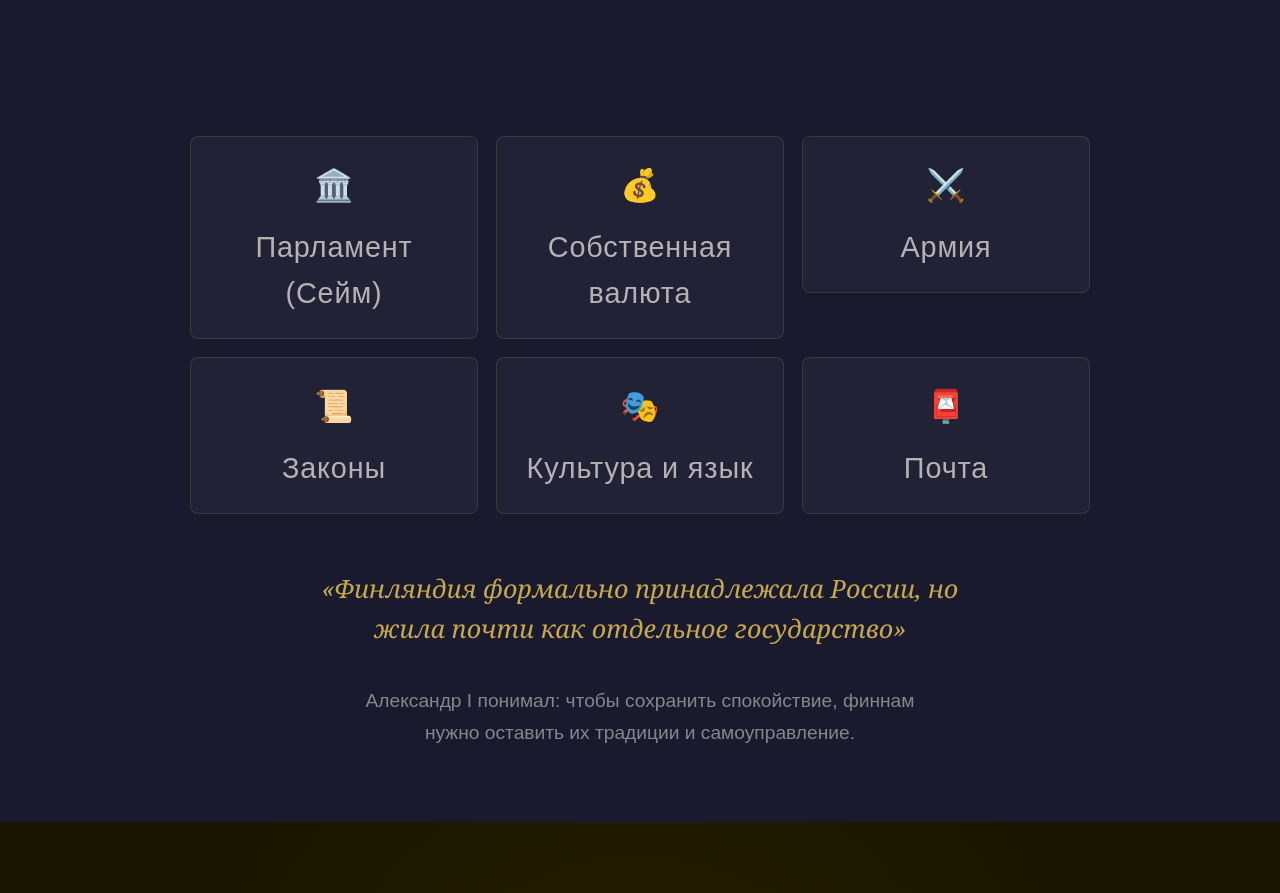
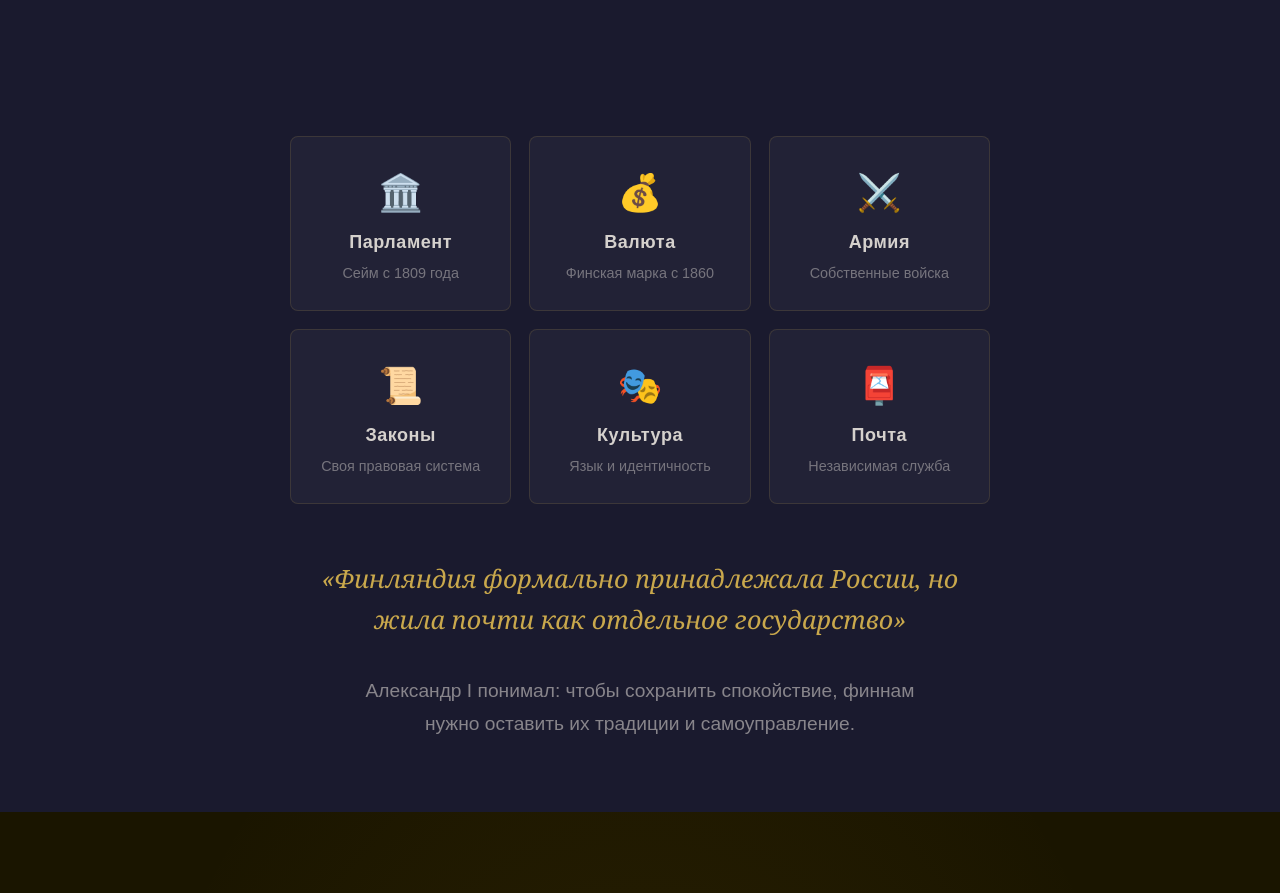
Before and after one commit to Gipoteza/finlandhistory, a Next.js app: page / in a window 1280 px wide. Shown: the part 2200-3093 px from the top of the page. Built offline with nearby package versions, Linux system fonts and the light colour scheme; a web font is replaced by a local one.

Commit message:
fix: center autonomy grid, equal card sizes, two-line labels

```diff
--- a/src/components/sections/ChapterAutonomy.tsx
+++ b/src/components/sections/ChapterAutonomy.tsx
@@ -7,12 +7,12 @@ import FadeInView from '@/components/animations/FadeInView';
 import StaggerReveal from '@/components/animations/StaggerReveal';
 
 const AUTONOMY_ATTRIBUTES = [
-  { emoji: '🏛️', label: 'Парламент (Сейм)' },
-  { emoji: '💰', label: 'Собственная валюта' },
-  { emoji: '⚔️', label: 'Армия' },
-  { emoji: '📜', label: 'Законы' },
-  { emoji: '🎭', label: 'Культура и язык' },
-  { emoji: '📮', label: 'Почта' },
+  { emoji: '🏛️', label: 'Парламент', sublabel: 'Сейм с 1809 года' },
+  { emoji: '💰', label: 'Валюта', sublabel: 'Финская марка с 1860' },
+  { emoji: '⚔️', label: 'Армия', sublabel: 'Собственные войска' },
+  { emoji: '📜', label: 'Законы', sublabel: 'Своя правовая система' },
+  { emoji: '🎭', label: 'Культура', sublabel: 'Язык и идентичность' },
+  { emoji: '📮', label: 'Почта', sublabel: 'Независимая служба' },
 ];
 
 function RussianEagleSVG() {
@@ -134,7 +134,7 @@ export default function ChapterAutonomy() {
       </FadeInView>
 
       {/* Autonomy attributes grid */}
-      <div style={{ maxWidth: '900px', width: '100%', marginBottom: '3rem' }}>
+      <div style={{ maxWidth: '900px', width: '100%', marginBottom: '3rem', display: 'flex', justifyContent: 'center' }}>
         <StaggerReveal
           staggerDelay={150}
           className="autonomy-grid"
@@ -142,32 +142,47 @@ export default function ChapterAutonomy() {
           {AUTONOMY_ATTRIBUTES.map((attr) => (
             <motion.div
               key={attr.label}
-              whileHover={{ scale: 1.1, filter: 'brightness(1.3)' }}
+              whileHover={{ scale: 1.05, filter: 'brightness(1.3)' }}
               style={{
                 display: 'flex',
                 flexDirection: 'column',
                 alignItems: 'center',
-                gap: '0.75rem',
-                padding: '1.25rem',
+                justifyContent: 'center',
+                gap: '0.5rem',
+                padding: '1.5rem 1rem',
                 background: 'rgba(255,255,255,0.04)',
                 borderRadius: '8px',
                 border: '1px solid rgba(201,168,76,0.15)',
                 cursor: 'default',
+                minHeight: '130px',
               }}
             >
-              <span style={{ fontSize: '1.75rem' }} role="img" aria-label={attr.label}>
+              <span style={{ fontSize: '2rem' }} role="img" aria-label={attr.label}>
                 {attr.emoji}
               </span>
               <span
                 style={{
-                  fontSize: '1.6rem',
-                  color: 'rgba(245,240,232,0.7)',
+                  fontSize: '1rem',
+                  fontWeight: 600,
+                  color: 'rgba(245,240,232,0.85)',
                   fontFamily: 'sans-serif',
                   textAlign: 'center',
                   letterSpacing: '0.03em',
+                  lineHeight: 1.3,
                 }}
               >
                 {attr.label}
+              </span>
+              <span
+                style={{
+                  fontSize: '0.8rem',
+                  color: 'rgba(245,240,232,0.4)',
+                  fontFamily: 'sans-serif',
+                  textAlign: 'center',
+                  lineHeight: 1.4,
+                }}
+              >
+                {attr.sublabel}
               </span>
             </motion.div>
           ))}
@@ -224,6 +239,9 @@ export default function ChapterAutonomy() {
           display: grid;
           grid-template-columns: repeat(3, 1fr);
           gap: 1rem;
+          width: 100%;
+          max-width: 700px;
+          margin: 0 auto;
         }
         @media (max-width: 767px) {
           .autonomy-grid {
```
